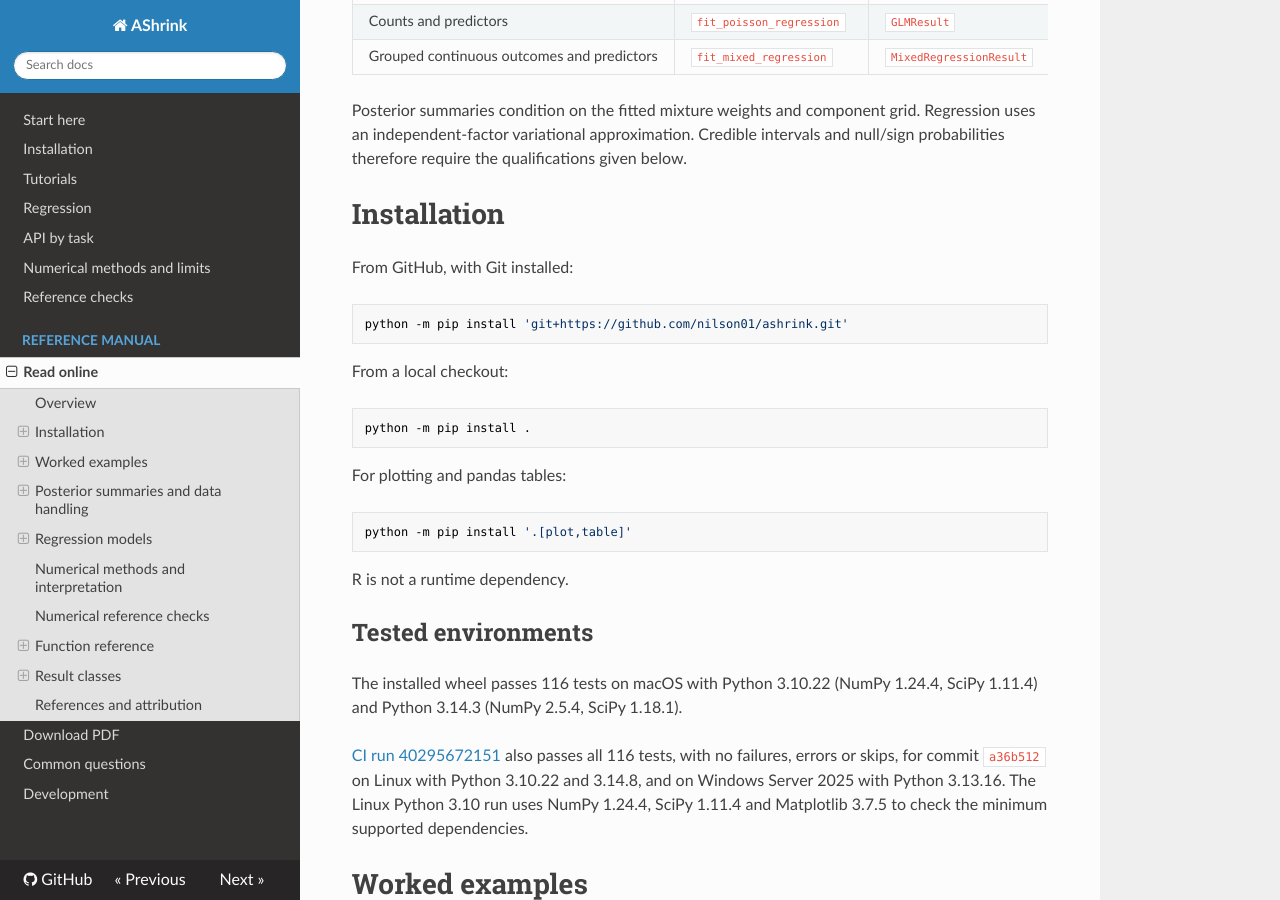
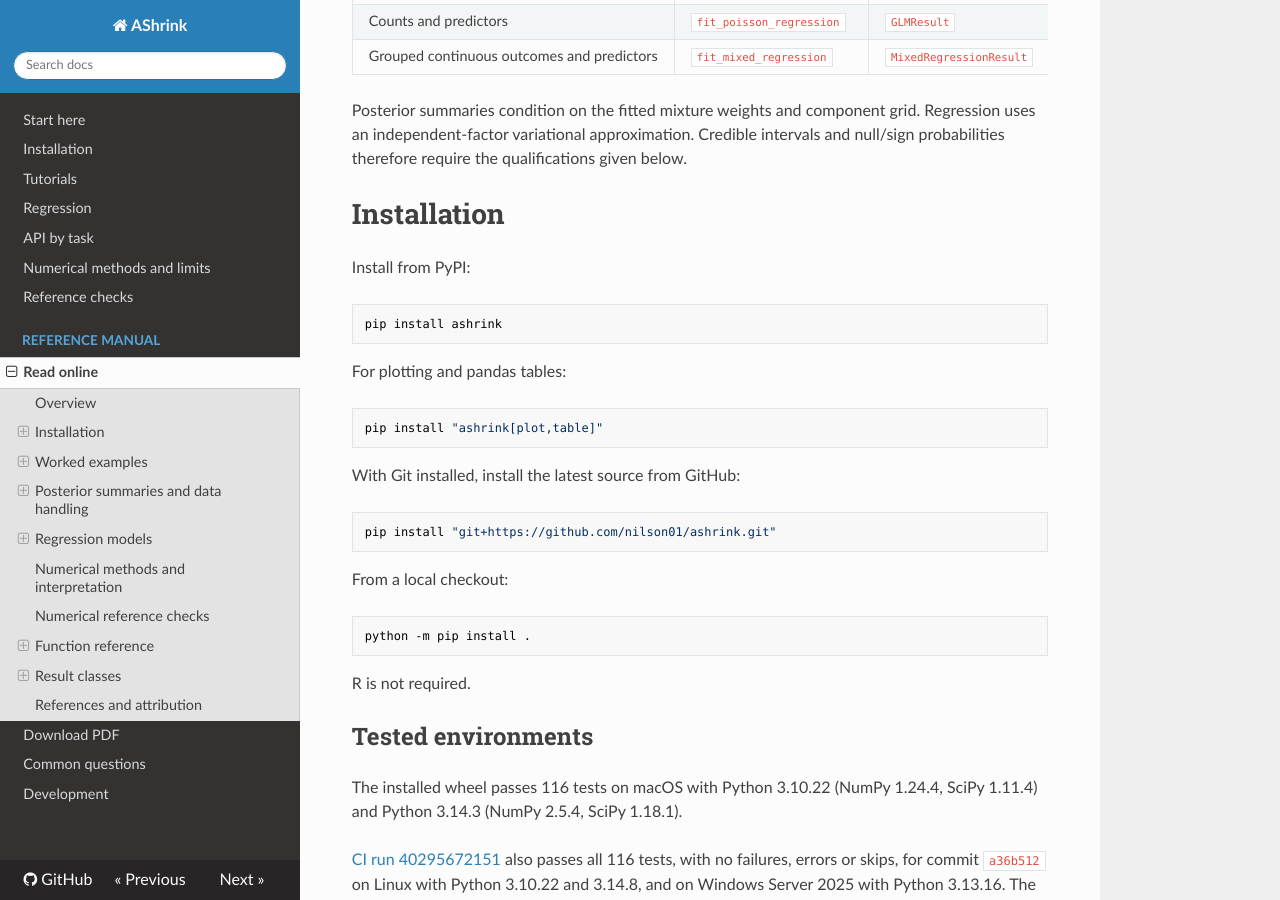
Before and after one commit to nilson01/ashrink, an MkDocs documentation site: the page built from docs/manual/reference.md, in a window 1280 px wide and 900 px high, scrolled down 641 px. Built offline with MkDocs 1.6.1, drawn with Linux system fonts in a browser that asks for light colours; nearby versions of some CDN libraries.

Commit message:
Document installation from the published PyPI release

````diff
--- a/docs/manual/reference.md
+++ b/docs/manual/reference.md
@@ -36,10 +36,22 @@ and null/sign probabilities therefore require the qualifications given below.
 
 # Installation
 
-From GitHub, with Git installed:
+Install from PyPI:
 
 ```sh
-python -m pip install 'git+https://github.com/nilson01/ashrink.git'
+pip install ashrink
+```
+
+For plotting and pandas tables:
+
+```sh
+pip install "ashrink[plot,table]"
+```
+
+With Git installed, install the latest source from GitHub:
+
+```sh
+pip install "git+https://github.com/nilson01/ashrink.git"
 ```
 
 From a local checkout:
@@ -48,13 +60,7 @@ From a local checkout:
 python -m pip install .
 ```
 
-For plotting and pandas tables:
-
-```sh
-python -m pip install '.[plot,table]'
-```
-
-R is not a runtime dependency.
+R is not required.
 
 ## Tested environments
 
````
Also changed, not shown: README.md (+13 -6 lines), docs/installation.md (+15 -9 lines), 1 other file.
